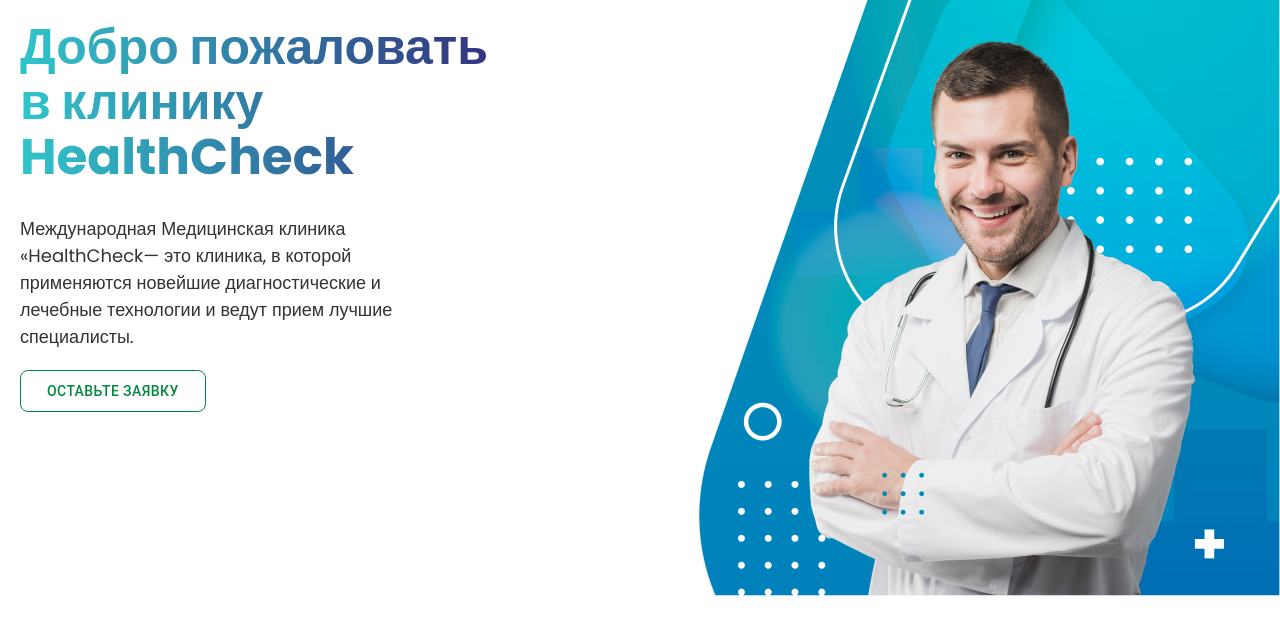
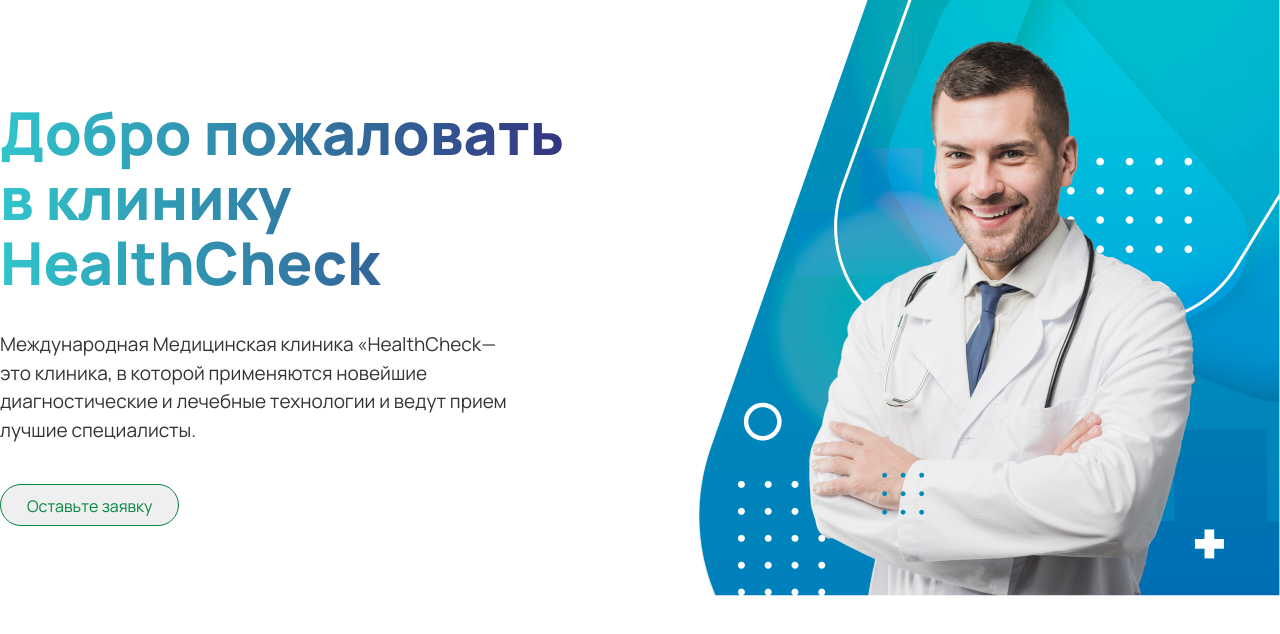
Before and after one commit to peaksoft-school/health-check-js13, a React (Vite) app: page / in a window 1280 px wide. Shown: the top 634 px of the page. Built offline with nearby package versions, Linux system fonts and the light colour scheme.

Commit message:
create welcome

```diff
--- a/src/components/Welcome.tsx
+++ b/src/components/Welcome.tsx
@@ -1,12 +1,12 @@
 import { styled, Modal as MuiModal, Box } from '@mui/material';
-import image from '../assets/images/Mask group (2).png';
-import Button from './UI/CustomUI/Button';
 import { useState } from 'react';
+import { SubmitHandler, useForm } from 'react-hook-form';
 import Input from './UI/CustomUI/Input';
+import Image from '../assets/images/DoctorMakc.png';
 import MaleFemale from '../assets/icons/MaleFemaleIcon.svg';
 import CallProgres from '../assets/icons/CallProgressIcon.svg';
-import { SubmitHandler, useForm } from 'react-hook-form';
-import Arrow from "../assets/icons/ArrowIcon.svg";
+import Arrow from '../assets/icons/ArrowIcon.svg';
+import Close from '../assets/icons/CloseIcon.svg';
 
 interface IFormTypes {
   name: string;
@@ -55,14 +55,14 @@
         </div>
 
         <div>
-          <Button onClick={handleOpen} variant="outlined">
+          <StyledButtonMain onClick={handleOpen}>
             Оставьте заявку
-          </Button>
+          </StyledButtonMain>
         </div>
       </StyledContentText>
 
       <div>
-        <img src={image} alt="HealthCheck" />
+        <img src={Image} alt="HealthCheck" />
       </div>
 
       <MuiModal open={isOpen} onClose={handleClose}>
@@ -85,6 +85,7 @@
                   required: 'Name required',
                 })}
                 icon={MaleFemale}
+                placeholder="Введите имя"
                 label="Как к Вам обратиться?"
               />
 
@@ -94,15 +95,17 @@
                 })}
                 icon={CallProgres}
                 label="Номер мобильного телефона"
-                placeholder="+(996)"
+                placeholder="+996(___) __-__-__"
                 type="text"
               />
             </StyledInputContent>
 
-            <StyledButton  onClick={handleOpenSecondModal} type="submit">
+            <StyledButton onClick={handleOpenSecondModal} type="submit">
               ОТПРАВИТЬ ЗАЯВКУ
               <StyledImg src={Arrow} alt="" />
             </StyledButton>
+
+            <StyledModalImg onClick={handleClose} src={Close} alt="" />
           </StyledFormContainer>
         </ModalContent>
       </MuiModal>
@@ -110,10 +113,13 @@
       <MuiModal open={isOpenSecondModal} onClose={handleCloseSecondModal}>
         <StyledSecondModal>
           <h2> Заявка успешно отправлена!</h2>
-          <p>
-            В ближайшее время с вами свяжется администратор для согласования
-            деталей.
-          </p>
+
+          <StyledParagraf>
+            <p>В ближайшее время с вами свяжется администратор</p>
+            <p>для согласования деталей.</p>
+          </StyledParagraf>
+
+          <StyledModalImg onClick={handleCloseSecondModal} src={Close} alt="" />
         </StyledSecondModal>
       </MuiModal>
     </StyledContainer>
@@ -124,57 +130,87 @@
 
 const StyledContainer = styled('div')`
   width: 100%;
-  max-width: 1500px;
+  max-width: 1420px;
   min-width: 1200px;
+  margin: 0 auto;
   display: flex;
   justify-content: space-between;
 `;
 
 const StyledContentText = styled('div')`
-  width: 40%;
-  padding: 20px;
+  width: 45%;
   display: flex;
   flex-direction: column;
+  margin-top: 100px;
 `;
 
 const StyledH1 = styled('h1')`
-  font-size: 50px;
+  font-size: 3.700rem;
   line-height: 1.1;
   font-weight: bold;
   margin-bottom: 30px;
   background: linear-gradient(90deg, #30c5cb, #33327e);
-  -webkit-background-clip: text;
+  background-clip: text;
   -webkit-text-fill-color: transparent;
+  font-weight: 900;
+  font-family: 'Manrope', sans-serif;
+`;
+const StyledText = styled('p')`
+  width: 90%;
+  color: #333;
+  margin-bottom: 40px;
+  margin-top: 5px;
+  font-size: 19px;
+  line-height: 1.5;
+  font-family: 'Manrope', sans-serif;
+`;
+
+const StyledModalImg = styled('img')`
+  width: 36px;
+  height: 36px;
+  position: absolute;
+  top: 10px;
+  right: 10px;
 `;
 
 const StyledH2 = styled('h1')`
   margin-top: 40px;
-`;
-const StyledImg = styled("img")`
-margin-left: 30px;
-`
-
-const StyledText = styled('p')`
-  font-size: 18px;
-  line-height: 1.5;
-  color: #333;
-  margin-bottom: 20px;
-  width: 85%;
+  font-family: 'Manrope', sans-serif;
+  font-weight: 500;
 `;
 
-const StyledButton = styled("button")`
+
+const StyledImg = styled('img')`
+  margin-left: 30px;
+`;
+
+
+
+const StyledButton = styled('button')`
   width: 220px;
   height: 44px;
   display: flex;
   justify-content: center;
   align-items: center;
-  border:none;
+  border: none;
   margin-left: 9rem;
   background: #04884c;
   color: white;
-  font-weight: 400;
+  font-weight: 500;
   border-radius: 2rem;
-  padding:8px, 12px, 8px, 24px;
+  padding: 8px, 12px, 8px, 24px;
+  font-family: 'Manrope', sans-serif;
+`;
+
+const StyledButtonMain = styled('button')`
+  border-radius: 30px;
+  padding: 10px 26px;
+  border: 1px solid #048741;
+  color: #048741;
+  transition: all 0.3s;
+  height: 42px;
+  font-family: 'Manrope', sans-serif;
+  font-size: 16px;
 `;
 
 const StyledP = styled('p')`
@@ -221,11 +257,36 @@
   transform: translate(-50%, -50%);
   width: 659px;
   height: 468px;
-  background-color: white;
+  background-color: #ebf2fc;
   display: flex;
   justify-content: center;
   flex-direction: column;
   align-items: center;
   border-radius: 20px;
   padding: 16px;
+
+  h2 {
+    font-family: 'Manrope', sans-serif;
+    font-weight: 500;
+    width: 380px;
+    height: 50px;
+    font-size: 27px;
+    margin-bottom: 50px;
+  }
+
+  p {
+    font-family: 'Manrope', sans-serif;
+    font-weight: 400;
+    font-size: 18px;
+    margin-bottom: 10px;
+  }
 `;
+
+const StyledParagraf = styled('p')`
+  display: flex;
+  flex-direction: column;
+  justify-content: center;
+  align-items: center;
+  margin-top: -30px;
+  margin-bottom: 2rem;
+`;
```
Also changed, not shown: src/assets/images/DoctorMakc.png (renamed from src/assets/images/Mask group (2).png).
